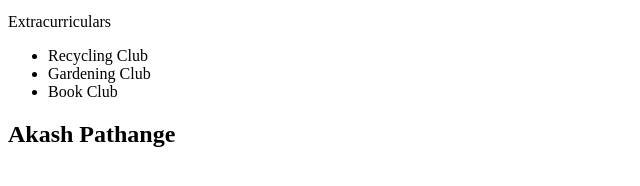
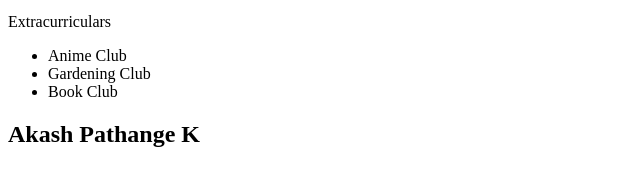
Before and after one commit to SkyKite024/SkyKite024.github.io, a plain HTML site: page index.html in a window 1280 px wide. Shown: the part 582-768 px from the top of the page, 0-640 px from the left. Drawn offline with Linux system fonts and the light colour scheme.

Commit message:
Update index.html

```diff
--- a/index.html
+++ b/index.html
@@ -33,11 +33,11 @@
   </ul>
   <p class="head">Extracurriculars</p>
   <ul>
-    <li>Recycling Club</li>
+    <li>Anime Club</li>
     <li>Gardening Club</li>
     <li>Book Club</li>
   </ul>
 </div>
 <div class="right"></div>
 <div id="footer">
-  <h2 id="name">Akash Pathange</h2></div>
+  <h2 id="name">Akash Pathange K</h2></div>
```
